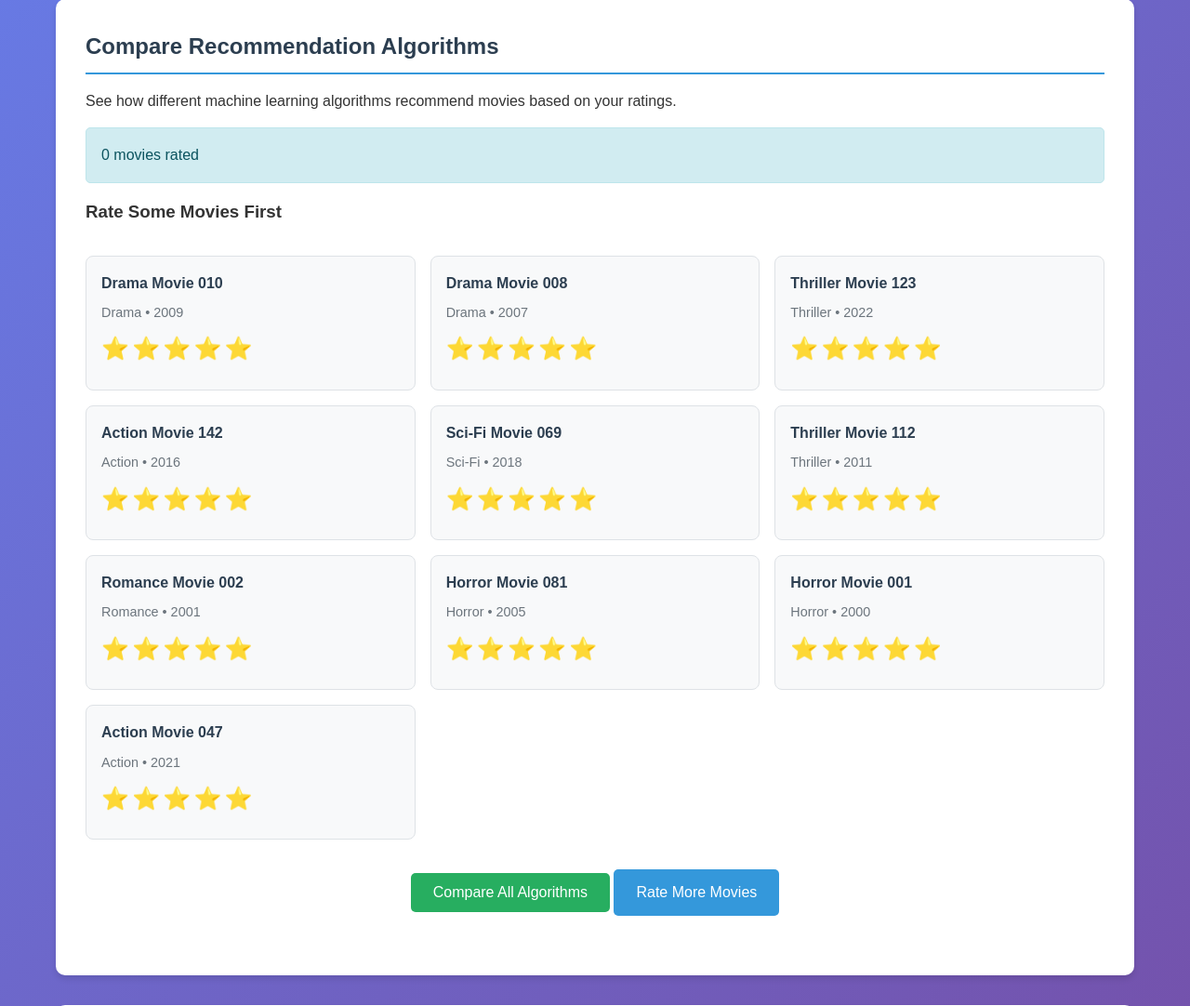
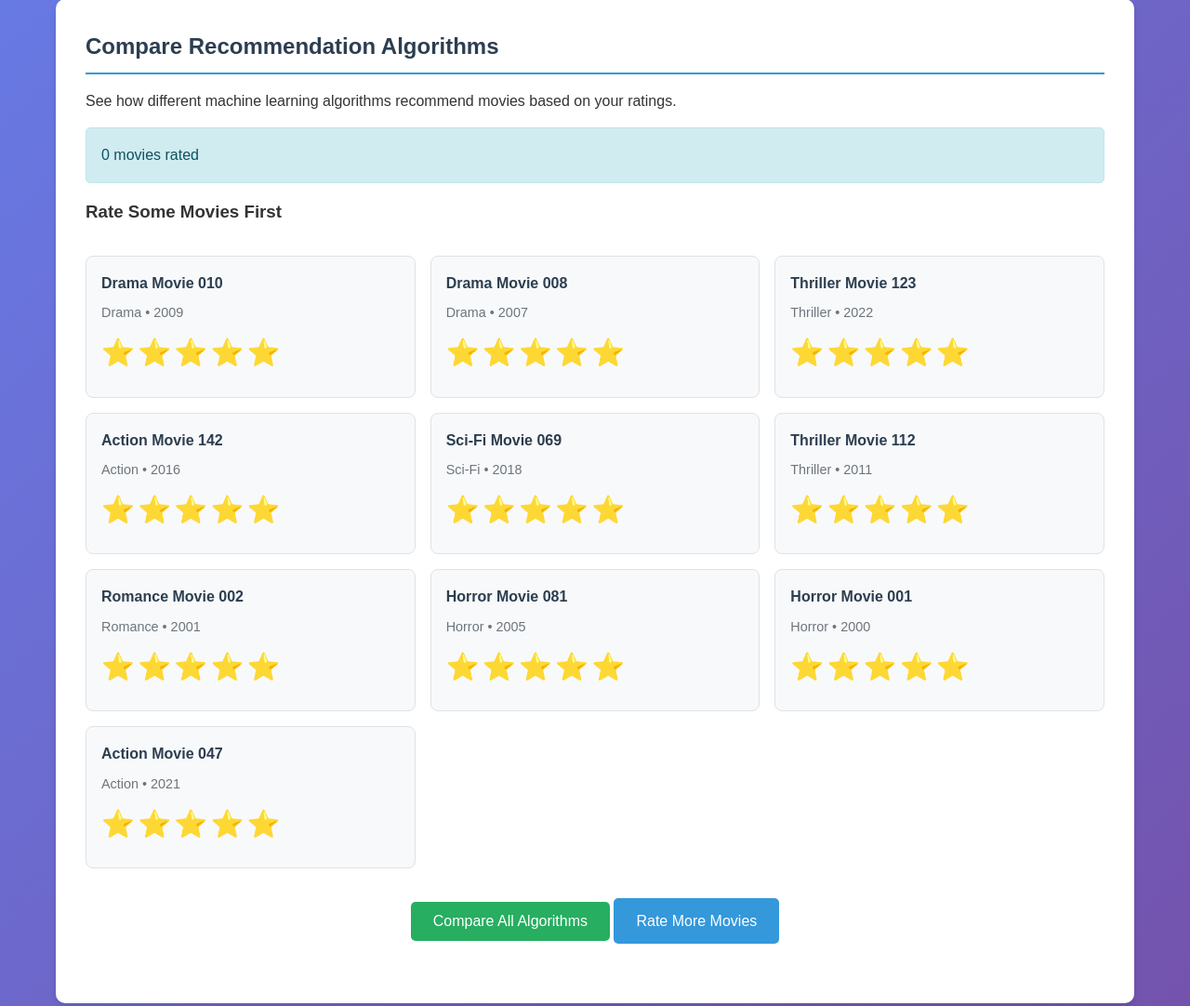
Before and after one commit to pr-rithwik/netflix-recommendation-engine, a Flask app: page /comparison in a window 1280 px wide. Shown: the part 277-1359 px from the top of the page at 93% size. Run offline with Flask 3, Linux system fonts and the light colour scheme.

Commit message:
Update style.css

```diff
--- a/web_app/static/css/style.css
+++ b/web_app/static/css/style.css
@@ -117,18 +117,22 @@ body {
     margin: 0.5rem 0;
 }
 
+/* Default gray/white stars */
 .star {
-    cursor: pointer;
-    font-size: 1.5rem;
-    color: #ddd;
-    transition: color 0.2s;
+  color: #ccc;           /* empty/gray by default */
+  font-size: 1.8rem;
+  cursor: pointer;
+  transition: color 0.2s;
 }
 
 .star:hover,
-.star.active {
-    color: #ffd700;
+.star.hover {
+  color: gold;           /* hover effect */
 }
 
+.star.active {
+  color: gold;           /* selected/clicked */
+}
 /* Buttons */
 .btn {
     background: #3498db;
```
